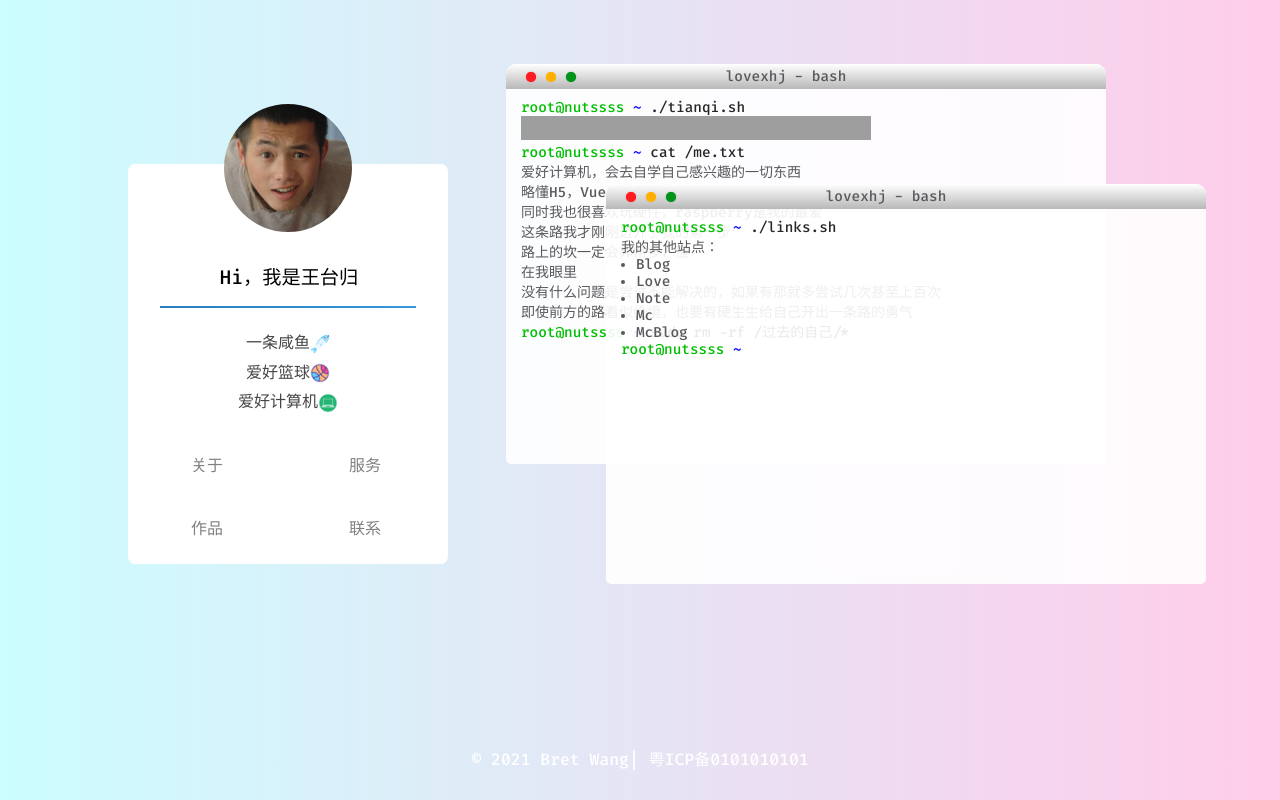
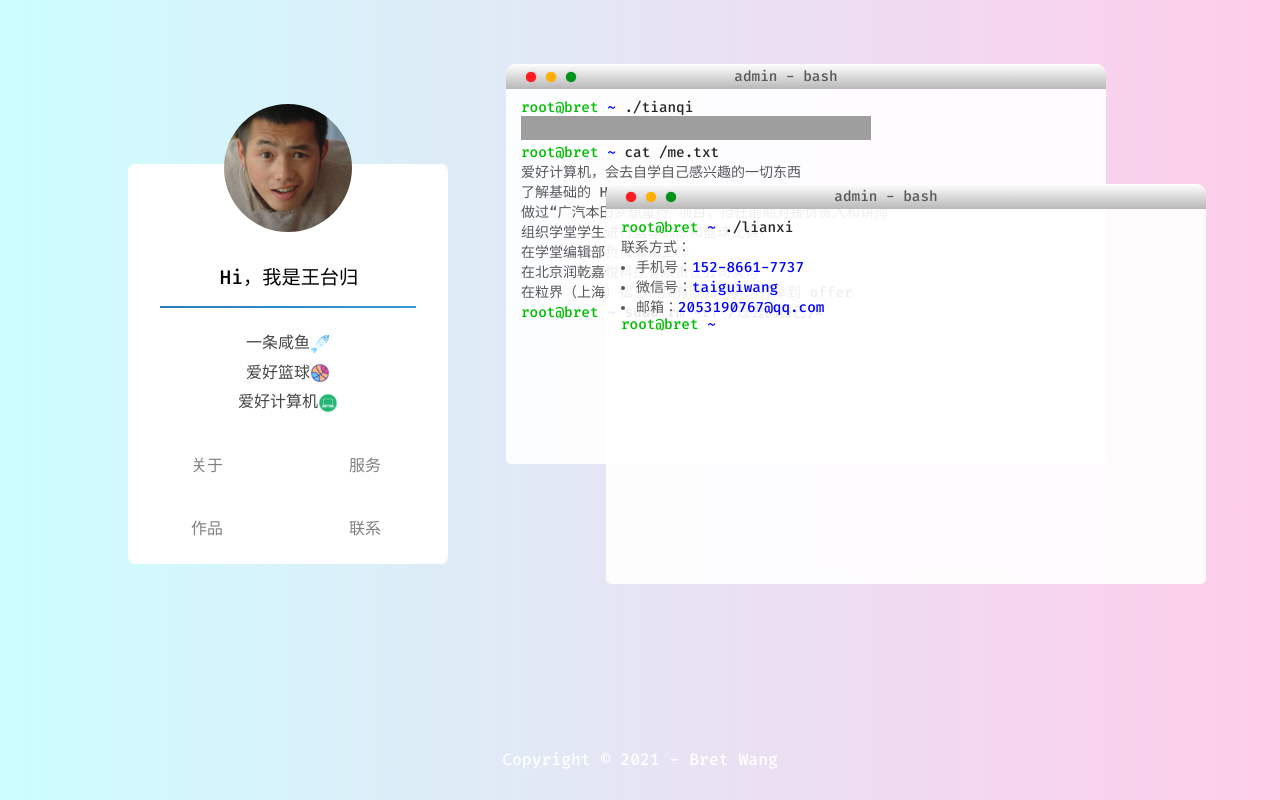
Before and after one commit to taiguiwang/Bret, a plain HTML site: page ShouYe/LianXi.html in a window 1280 px wide. Drawn offline with Linux system fonts and the light colour scheme; grey boxes are pictures that could not be loaded.

Commit message:
修改主页面

```diff
--- a/ShouYe/index-1.0.html
+++ b/ShouYe/LianXi.html
@@ -49,28 +49,27 @@
                 </div>
                 <!-- 顶部标题 -->
                 <div class="title">
-                    <span>lovexhj - bash</span>
+                    <span>admin - bash</span>
                 </div>
                 <!-- 终端内文字 -->
                 <div class="cmdText">
-                    <span style="color: rgb(0, 190, 0);">root@nutssss</span>
+                    <span style="color: rgb(0, 190, 0);">root@bret</span>
                     <span style="color: blue;">~</span>
-                    <span style="color: rgb(39, 39, 39);">./tianqi.sh</span>
+                    <span style="color: rgb(39, 39, 39);">./tianqi</span>
                     <br />
                     <iframe scrolling="no" src="https://tianqiapi.com/api.php?style=tc&skin=pitaya" frameborder="0" width="350" height="24" allowtransparency="true"></iframe>
                     <br />
-                    <span style="color: rgb(0, 190, 0);">root@nutssss</span>
+                    <span style="color: rgb(0, 190, 0);">root@bret</span>
                     <span style="color: blue;">~</span>
                     <span style="color: rgb(39, 39, 39);">cat /me.txt</span>
                     <p>爱好计算机，会去自学自己感兴趣的一切东西</p>
-                    <p>略懂H5，Vue 开发；爱好折腾去解决一切问题</p>
-                    <p>同时我也很喜欢玩硬件，raspberry是我的最爱</p>
-                    <p>这条路我才刚刚迈开了我的第一步</p>
-                    <p>路上的坎一定会非常多，但</p>
-                    <p>在我眼里</p>
-                    <p>没有什么问题是尝试不能解决的，如果有那就多尝试几次甚至上百次</p>
-                    <p>即使前方的路看似绝境，也要有硬生生给自己开出一条路的勇气</p>
-                    <span style="color: rgb(0, 190, 0);">root@nutssss</span>
+                    <p>了解基础的 H5、Vue 开发；爱好折腾去解决一切问题</p>
+                    <p>做过“广汽本田梦想童行”项目，担任前期对接负责人和讲师</p>
+                    <p>组织学堂学生进行篮球训练和篮球比赛</p>
+                    <p>在学堂编辑部负责编辑工作</p>
+                    <p>在北京润乾嘉悦科技有限责任公司实习</p>
+                    <p>在粒界（上海）信息科技有限公司实习并拿到 offer</p>
+                    <span style="color: rgb(0, 190, 0);">root@bret</span>
                     <span style="color: blue;">~</span>
                     <span style="color: rgb(39, 39, 39);">sudo rm -rf /过去的自己/*</span>
                 </div>
@@ -85,22 +84,28 @@
                 </div>
                 <!-- 顶部标题 -->
                 <div class="title">
-                    <span>lovexhj - bash</span>
+                    <span>admin - bash</span>
                 </div>
                 <!-- 终端内文字 -->
                 <div class="cmdText">
-                    <span style="color: rgb(0, 190, 0);">root@nutssss</span>
+                    <span style="color: rgb(0, 190, 0);">root@bret</span>
                     <span style="color: blue;">~</span>
-                    <span style="color: rgb(39, 39, 39);">./links.sh</span>
-                    <p>我的其他站点：</p>
+                    <span style="color: rgb(39, 39, 39);">./lianxi</span>
+                    <p>联系方式：</p>
                     <ul class="ul">
-                        <li><a href="#">Blog</a></li>
-                        <li><a href="#">Love</a></li>
-                        <li><a href="#">Note</a></li>
-                        <li><a href="h#">Mc</a></li>
-                        <li><a href="#">McBlog</a></li>
+                        <li>
+                            <a></a>手机号：<a style="color: blue;">152-8661-7737</a></a>
+                        </li>
+                        <li>
+                            <a></a>微信号：<a style="color: blue;">taiguiwang</a></a>
+                        </li>
+                        <li>
+                            <a>
+                                <a></a>邮箱：<a style="color: blue;">2053190767@qq.com</a></a>
+                            </a>
+                        </li>
                     </ul>
-                    <span style="color: rgb(0, 190, 0);">root@nutssss</span>
+                    <span style="color: rgb(0, 190, 0);">root@bret</span>
                     <span style="color: blue;">~</span>
                 </div>
             </div>
@@ -109,7 +114,7 @@
 
     <!-- 页脚 -->
     <div id="footer">
-        <p>© 2021 Bret Wang| 粤ICP备0101010101</p>
+        <p>Copyright © 2021 - Bret Wang</p>
     </div>
 </body>
 
--- a/ShouYe/nutssss.css
+++ b/ShouYe/nutssss.css
@@ -4,14 +4,13 @@
 }
 
 body {
-    background-image: linear-gradient(to left, rgba(255, 0, 149, 0.2), rgba(0, 247, 255, 0.2)), url(../img/bg.jpg);
+    background-image: linear-gradient(to left, rgba(255, 0, 149, 0.2), rgba(0, 247, 255, 0.2));
     background-repeat: no-repeat;
     background-attachment: fixed;
     background-size: cover;
 }
 
 #box {
-    /* background-color: red; */
     width: 100%;
     height: 100px;
     margin: 0 auto;
@@ -162,7 +161,6 @@ body {
     height: 550px;
     float: right;
     margin-right: 5%;
-    /* background-color: green; */
 }
 
 .cmd {
@@ -199,7 +197,6 @@ body {
     display: inline-block;
     width: 70%;
     text-align: center;
-    /* background-color: red; */
 }
 
 .cmd .click {
@@ -277,7 +274,6 @@ body {
     position: fixed;
     bottom: 0;
     margin-bottom: 30px;
-    /* background-color: blue; */
 }
 
 #footer a {
```
Also changed, not shown: index.html (+1 -1 lines), assets/img/bg-masthead.jpg, css/styles.css.
